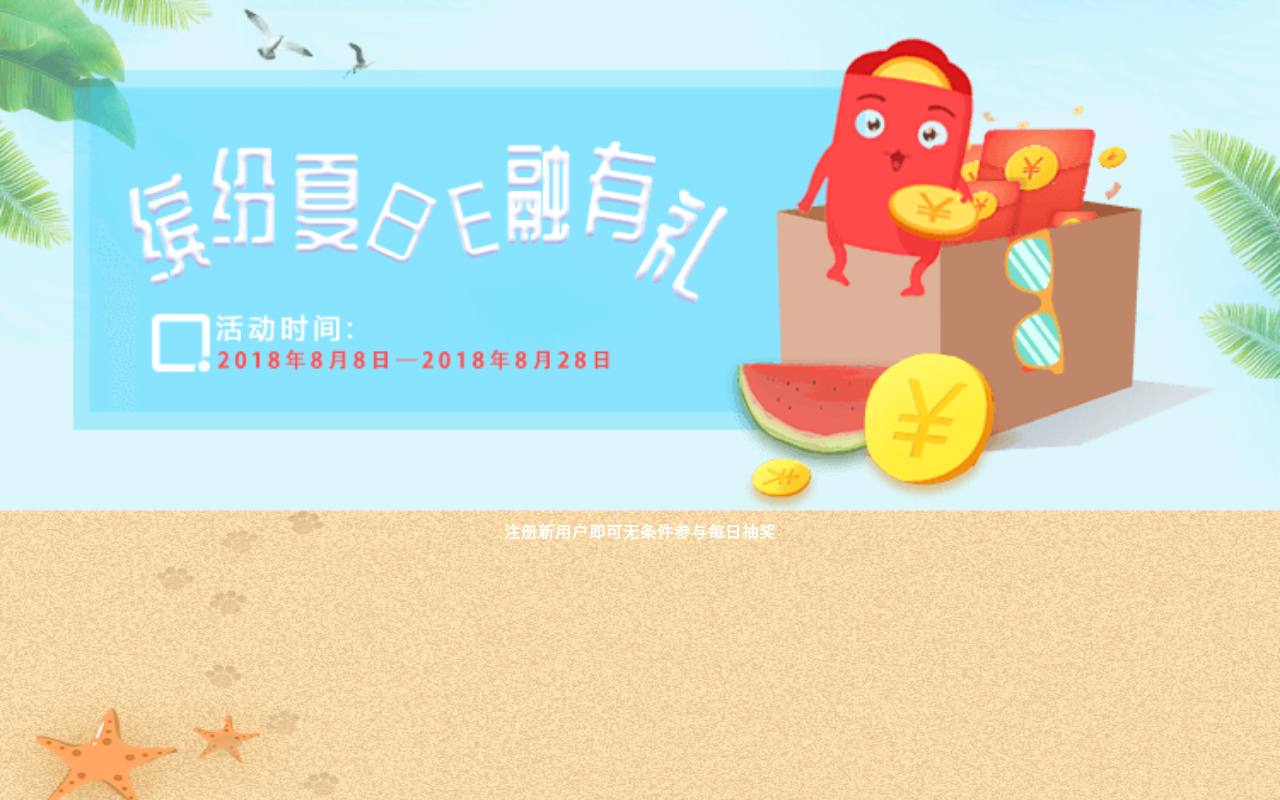
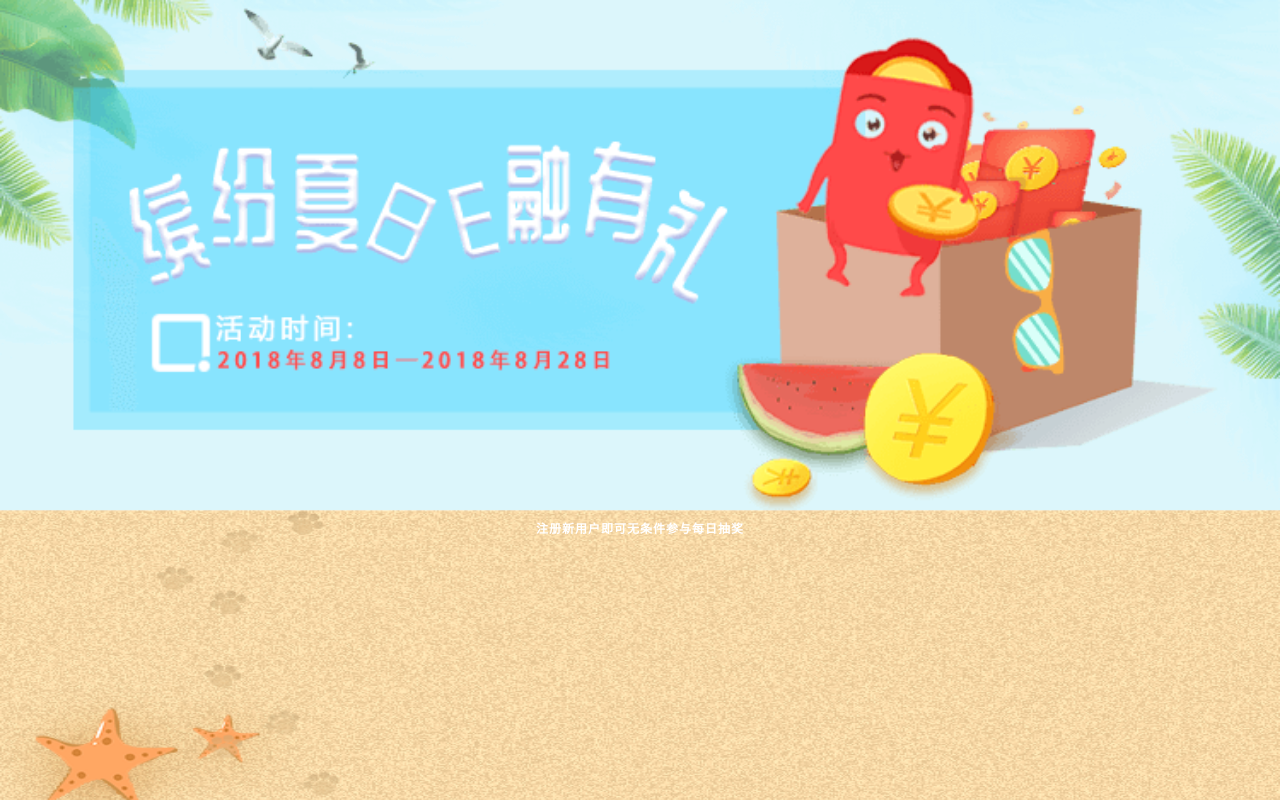
Before and after one commit to lttztt/myCode, a plain HTML site: page lottery_final/index.html in a window 1280 px wide. Shown: the top 800 px of the page. Drawn offline with Linux system fonts and the light colour scheme.

Commit message:
html中引入一下flexible.js

```diff
--- a/lottery_final/index.html
+++ b/lottery_final/index.html
@@ -131,5 +131,6 @@
   <script src="js/zepto.min.js"></script>
   <script src="js/zepto.rotate.min.js"></script>
   <script src="js/index.js"></script>
+  <script src="js/flexible.min.js"></script>
 </body>
 </html>
```
